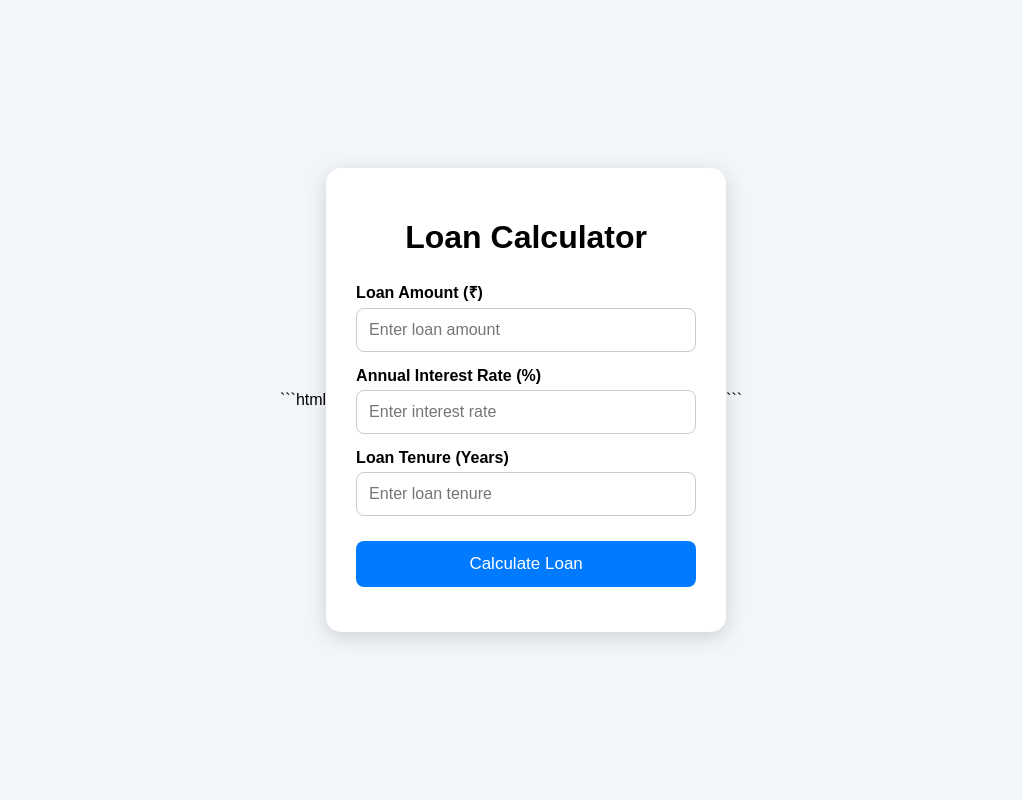
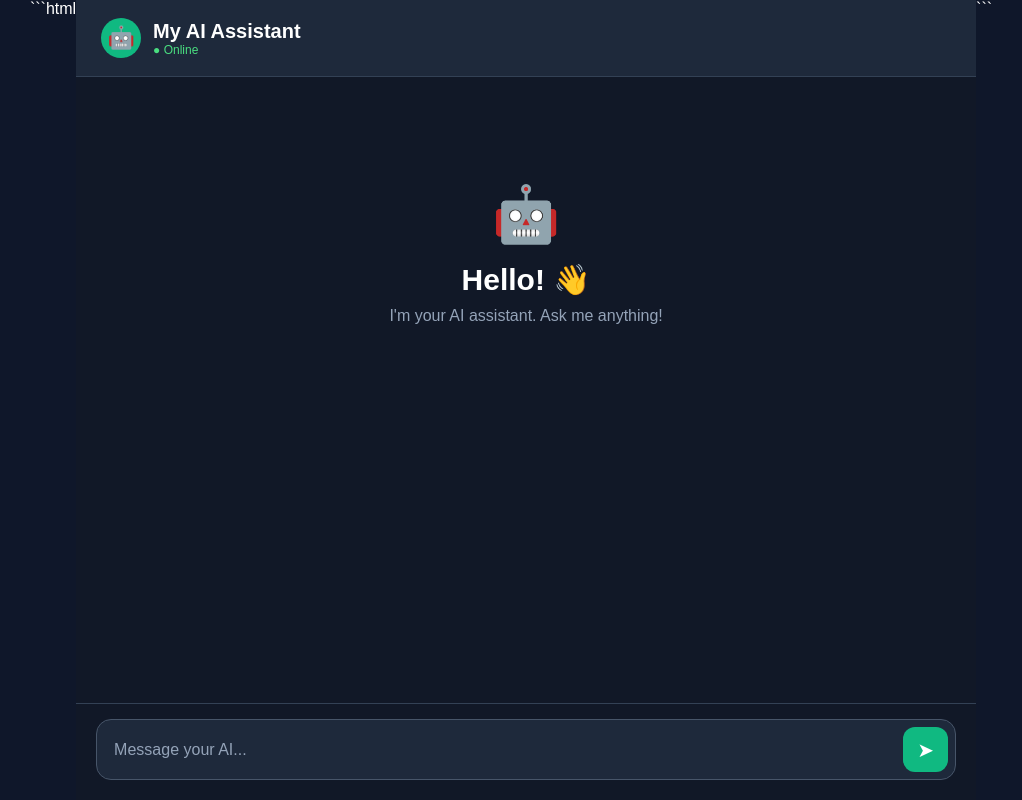
Before and after one commit to primenxt/Netflix-Clone, a plain HTML site: page index.html in a window 1280 px wide. Shown: the whole page, without its empty margins (129-1151 px from the left). Drawn offline with Linux system fonts and the light colour scheme.

Commit message:
Update index.html

```diff
--- a/index.html
+++ b/index.html
@@ -4,179 +4,423 @@
 <head>
     <meta charset="UTF-8">
     <meta name="viewport" content="width=device-width, initial-scale=1.0">
-    <title>Loan Calculator</title>
+
+    <title>My AI Assistant</title>
 
     <style>
         * {
             box-sizing: border-box;
+            margin: 0;
+            padding: 0;
             font-family: Arial, sans-serif;
         }
 
         body {
-            margin: 0;
-            background: #f2f5f9;
+            background: #0f172a;
+            color: white;
+            height: 100vh;
             display: flex;
             justify-content: center;
-            align-items: center;
-            min-height: 100vh;
         }
 
-        .calculator {
-            background: white;
-            width: 400px;
-            padding: 30px;
-            border-radius: 15px;
-            box-shadow: 0 5px 20px rgba(0, 0, 0, 0.15);
+        .app {
+            width: 100%;
+            max-width: 900px;
+            height: 100vh;
+            display: flex;
+            flex-direction: column;
+            background: #111827;
         }
 
-        h1 {
-            text-align: center;
-            margin-bottom: 25px;
+        /* Header */
+
+        .header {
+            padding: 18px 25px;
+            background: #1e293b;
+            border-bottom: 1px solid #334155;
+            display: flex;
+            align-items: center;
+            gap: 12px;
         }
 
-        label {
-            display: block;
-            margin-top: 15px;
-            margin-bottom: 5px;
-            font-weight: bold;
+        .logo {
+            width: 40px;
+            height: 40px;
+            border-radius: 50%;
+            background: #10b981;
+            display: flex;
+            align-items: center;
+            justify-content: center;
+            font-size: 22px;
         }
 
-        input {
-            width: 100%;
-            padding: 12px;
-            border: 1px solid #ccc;
-            border-radius: 8px;
+        .header h1 {
+            font-size: 20px;
+        }
+
+        .status {
+            color: #4ade80;
+            font-size: 12px;
+        }
+
+        /* Chat area */
+
+        .chat {
+            flex: 1;
+            overflow-y: auto;
+            padding: 25px;
+        }
+
+        .message {
+            display: flex;
+            margin-bottom: 20px;
+        }
+
+        .message.user {
+            justify-content: flex-end;
+        }
+
+        .bubble {
+            max-width: 75%;
+            padding: 14px 17px;
+            border-radius: 15px;
+            line-height: 1.5;
+            white-space: pre-wrap;
+        }
+
+        .ai .bubble {
+            background: #1e293b;
+            border-bottom-left-radius: 4px;
+        }
+
+        .user .bubble {
+            background: #2563eb;
+            border-bottom-right-radius: 4px;
+        }
+
+        /* Welcome */
+
+        .welcome {
+            text-align: center;
+            margin: 80px 0 40px;
+        }
+
+        .welcome .big-logo {
+            font-size: 55px;
+            margin-bottom: 15px;
+        }
+
+        .welcome h2 {
+            font-size: 30px;
+            margin-bottom: 10px;
+        }
+
+        .welcome p {
+            color: #94a3b8;
+        }
+
+        /* Input */
+
+        .input-area {
+            padding: 15px 20px 20px;
+            background: #111827;
+            border-top: 1px solid #334155;
+        }
+
+        .input-box {
+            display: flex;
+            align-items: center;
+            background: #1e293b;
+            border: 1px solid #475569;
+            border-radius: 15px;
+            padding: 7px;
+        }
+
+        textarea {
+            flex: 1;
+            resize: none;
+            border: none;
+            outline: none;
+            background: transparent;
+            color: white;
+            padding: 10px;
             font-size: 16px;
+            max-height: 120px;
+        }
+
+        textarea::placeholder {
+            color: #94a3b8;
         }
 
         button {
-            width: 100%;
-            margin-top: 25px;
-            padding: 13px;
-            background: #007bff;
+            width: 45px;
+            height: 45px;
+            border: none;
+            border-radius: 12px;
+            background: #10b981;
             color: white;
-            border: none;
-            border-radius: 8px;
-            font-size: 17px;
+            font-size: 20px;
             cursor: pointer;
         }
 
         button:hover {
-            background: #0056b3;
+            background: #059669;
         }
 
-        .result {
-            margin-top: 25px;
-            padding: 20px;
-            background: #f0f7ff;
-            border-radius: 10px;
+        .typing {
+            color: #94a3b8;
+            font-size: 14px;
+            margin: 10px;
+            display: none;
         }
 
-        .result p {
-            font-size: 17px;
-            margin: 10px 0;
+        @media (max-width: 600px) {
+
+            .chat {
+                padding: 15px;
             }
 
-        .error {
-            color: red;
-            margin-top: 15px;
-            text-align: center;
+            .bubble {
+                max-width: 90%;
             }
+
+            .welcome {
+                margin-top: 50px;
+            }
+        }
+
     </style>
 </head>
 
+
 <body>
 
-    <div class="calculator">
+<div class="app">
 
-        <h1>Loan Calculator</h1>
+    <!-- Header -->
 
-        <label for="amount">Loan Amount (₹)</label>
-        <input type="number" id="amount" placeholder="Enter loan amount">
+    <div class="header">
 
-        <label for="rate">Annual Interest Rate (%)</label>
-        <input type="number" id="rate" placeholder="Enter interest rate">
+        <div class="logo">
+            🤖
+        </div>
 
-        <label for="years">Loan Tenure (Years)</label>
-        <input type="number" id="years" placeholder="Enter loan tenure">
-
-        <button onclick="calculateLoan()">Calculate Loan</button>
-
-        <div id="error" class="error"></div>
-
-        <div class="result" id="result" style="display: none;">
-            <p><strong>Monthly EMI:</strong> ₹<span id="emi"></span></p>
-            <p><strong>Total Payment:</strong> ₹<span id="totalPayment"></span></p>
-            <p><strong>Total Interest:</strong> ₹<span id="totalInterest"></span></p>
+        <div>
+            <h1>My AI Assistant</h1>
+            <div class="status">
+                ● Online
+            </div>
         </div>
 
     </div>
 
+
+    <!-- Chat -->
+
+    <div class="chat" id="chat">
+
+        <div class="welcome">
+
+            <div class="big-logo">
+                🤖
+            </div>
+
+            <h2>Hello! 👋</h2>
+
+            <p>
+                I'm your AI assistant. Ask me anything!
+            </p>
+
+        </div>
+
+    </div>
+
+
+    <div class="typing" id="typing">
+        AI is thinking...
+    </div>
+
+
+    <!-- Input -->
+
+    <div class="input-area">
+
+        <div class="input-box">
+
+            <textarea
+                id="message"
+                rows="1"
+                placeholder="Message your AI..."
+                onkeydown="handleKey(event)"
+            ></textarea>
+
+            <button onclick="sendMessage()">
+                ➤
+            </button>
+
+        </div>
+
+    </div>
+
+</div>
+
+
 <script>
-        function calculateLoan() {
 
-            // Get input values
-            const amount = parseFloat(document.getElementById("amount").value);
-            const annualRate = parseFloat(document.getElementById("rate").value);
-            const years = parseFloat(document.getElementById("years").value);
+    const chat = document.getElementById("chat");
+    const input = document.getElementById("message");
+    const typing = document.getElementById("typing");
 
-            const error = document.getElementById("error");
-            const result = document.getElementById("result");
 
-            // Clear previous error
-            error.textContent = "";
+    function handleKey(event) {
 
-            // Validate inputs
-            if (!amount || !annualRate || !years ||
-                amount <= 0 || annualRate < 0 || years <= 0) {
+        if (event.key === "Enter" && !event.shiftKey) {
 
-                error.textContent = "Please enter valid loan details.";
-                result.style.display = "none";
+            event.preventDefault();
+
+            sendMessage();
+
+        }
+
+    }
+
+
+    function addMessage(text, sender) {
+
+        const message = document.createElement("div");
+
+        message.className = "message " + sender;
+
+        const bubble = document.createElement("div");
+
+        bubble.className = "bubble";
+
+        bubble.textContent = text;
+
+        message.appendChild(bubble);
+
+        chat.appendChild(message);
+
+        chat.scrollTop = chat.scrollHeight;
+
+    }
+
+
+    function sendMessage() {
+
+        const text = input.value.trim();
+
+        if (text === "") {
             return;
         }
 
-            // Monthly interest rate
-            const monthlyRate = annualRate / 100 / 12;
 
-            // Total number of monthly payments
-            const numberOfPayments = years * 12;
+        // Remove welcome screen
 
-            let emi;
+        const welcome = document.querySelector(".welcome");
 
-            // EMI calculation
-            if (monthlyRate === 0) {
-                emi = amount / numberOfPayments;
-            } else {
-                emi = amount *
-                    monthlyRate *
-                    Math.pow(1 + monthlyRate, numberOfPayments) /
-                    (Math.pow(1 + monthlyRate, numberOfPayments) - 1);
+        if (welcome) {
+            welcome.remove();
         }
 
-            // Total payment
-            const totalPayment = emi * numberOfPayments;
 
-            // Total interest
-            const totalInterest = totalPayment - amount;
+        // Add user's message
 
-            // Display results
-            document.getElementById("emi").textContent =
-                emi.toLocaleString("en-IN", {
-                    maximumFractionDigits: 2
-                });
+        addMessage(text, "user");
 
-            document.getElementById("totalPayment").textContent =
-                totalPayment.toLocaleString("en-IN", {
-                    maximumFractionDigits: 2
-                });
+        input.value = "";
 
-            document.getElementById("totalInterest").textContent =
-                totalInterest.toLocaleString("en-IN", {
-                    maximumFractionDigits: 2
-                });
 
-            result.style.display = "block";
+        // Show AI thinking
+
+        typing.style.display = "block";
+
+
+        setTimeout(() => {
+
+            typing.style.display = "none";
+
+            const response = generateResponse(text);
+
+            addMessage(response, "ai");
+
+        }, 800);
+
     }
+
+
+    /*
+       Simple AI response system
+       --------------------------------
+       This is NOT a real LLM.
+       It demonstrates how the chatbot interface works.
+    */
+
+    function generateResponse(message) {
+
+        const text = message.toLowerCase();
+
+
+        if (
+            text.includes("hello") ||
+            text.includes("hi") ||
+            text.includes("hey")
+        ) {
+
+            return "Hello! 👋 Nice to meet you! How can I help you today?";
+
+        }
+
+
+        if (text.includes("who are you")) {
+
+            return "I'm your personal AI assistant 🤖. You can connect me to a real AI model to make me much more intelligent.";
+
+        }
+
+
+        if (text.includes("your name")) {
+
+            return "You can call me My AI Assistant. 😊";
+
+        }
+
+
+        if (text.includes("html")) {
+
+            return "HTML is used to create the structure of websites. CSS makes them beautiful, and JavaScript makes them interactive.";
+
+        }
+
+
+        if (text.includes("javascript")) {
+
+            return "JavaScript is a programming language commonly used to add interaction and logic to websites.";
+
+        }
+
+
+        if (text.includes("thank")) {
+
+            return "You're very welcome! ❤️";
+
+        }
+
+
+        if (
+            text.includes("bye") ||
+            text.includes("goodbye")
+        ) {
+
+            return "Goodbye! 👋 Come back anytime.";
+
+        }
+
+
+        return "That's interesting! 🤔 I'm currently a demo AI, so I don't have the intelligence of ChatGPT yet. Connect this interface to an AI API and I'll be able to answer much more sophisticated questions.";
+
+    }
+
 </script>
 
 </body>
```
Lines whose indentation alone changed are shown as unchanged.
